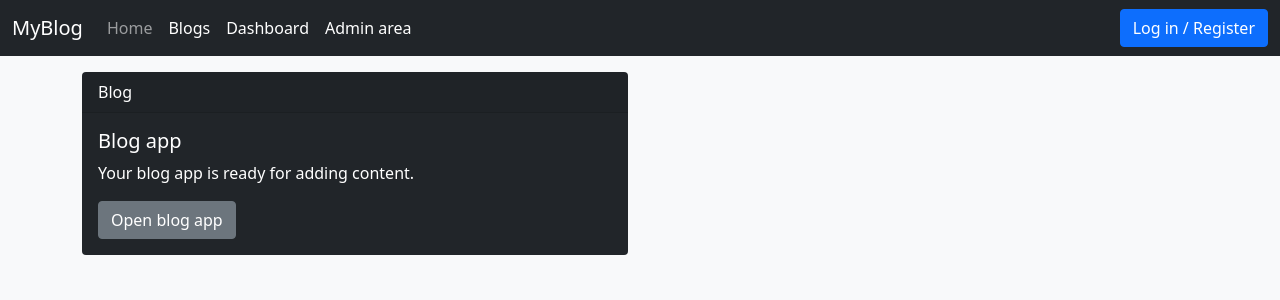
After one commit to sandnima/Simple-blog-with-Django, a Django app: template dashboard/templates/dashboard/dashboard.html in a window 1280 px wide. The commit adds this page. Shown: the top 300 px of the page. Run offline with Django 3.2, Linux system fonts and the light colour scheme; the template is opened without the code that fills it, so the values that code supplies are empty.

Commit message:
Navbar improved some name changes

```diff
--- a/dashboard/templates/dashboard/create_update.html
+++ b/dashboard/templates/dashboard/article_create_update.html
@@ -29,7 +29,7 @@
                 {{ form.content }}
             </div>
             <div class="col-4">
-                <button type="submit" class="btn col-6 btn-primary mb-3">Save</button>
+                <button type="submit" class="btn col-12 col-md-6 btn-primary mb-3">Save</button>
 
                 <div class="mb-3">
                     <label for="{{ form.headline.id_for_label }}" class="form-label">{{ form.headline.label }}</label>
--- a/dashboard/templates/dashboard/article_list.html
+++ b/dashboard/templates/dashboard/article_list.html
@@ -56,7 +56,7 @@
                                                      src="{{ object.small_image.url }}">
                                             </div>
                                             <div class="">
-                                                <span class="h6">
+                                                <span class="h6 text-wrap">
                                                     {{ object.title }}
                                                 </span>
                                                 <a href="{{ object.absolute_url }}" target="_blank">
--- /dev/null
+++ b/dashboard/templates/dashboard/dashboard.html
@@ -0,0 +1,33 @@
+{% extends 'base.html' %}
+{% load static %}
+
+{% block title %}Article List{% endblock %}
+
+{% block scripts %}
+{% endblock scripts %}
+
+{% block styles %}
+{% endblock styles %}
+
+{% block content %}
+    <div class="row row-cols-1 row-cols-md-2 g-4">
+        <div class="col">
+            <div class="card text-white bg-dark mb-3">
+                <div class="card-header">Blog</div>
+                <div class="card-body">
+                    <h5 class="card-title">Blog app</h5>
+                    <p class="card-text">Your blog app is ready for adding content.</p>
+                    <a href="{% url 'dashboard:article_list' %}" class="btn btn-secondary">Open blog app</a>
+                </div>
+            </div>
+        </div>
+    </div>
+
+
+
+
+
+{% endblock content %}
+
+{% block extra_body %}
+{% endblock extra_body %}
--- /dev/null
+++ b/dashboard/templatetags/custom_tags.py
@@ -0,0 +1,9 @@
+from django import template
+register = template.Library()
+
+
+@register.filter('startswith')
+def startswith(text, starts):
+    if isinstance(text, str):
+        return text.startswith(starts)
+    return False
--- a/dashboard/urls.py
+++ b/dashboard/urls.py
@@ -1,5 +1,6 @@
 from django.urls import path
 from .views import (
+    dashboard,
     article_list,
     article_update_or_create_view,
     ArticleDeleteView,
@@ -7,7 +8,7 @@ from .views import (
 
 app_name = 'dashboard'
 urlpatterns = [
-    # path('', dashboard, name='index'),
+    path('', dashboard, name='index'),
     path('blog/', article_list, name='article_list'),
     path('blog/create/', article_update_or_create_view, name='create'),
     path('blog/<slug>/update/', article_update_or_create_view, name='update'),
--- a/templates/navbar.html
+++ b/templates/navbar.html
@@ -1,8 +1,10 @@
+{% load custom_tags %}
+
 {% url 'index' as path_to_home %}
 {% url 'admin:index' as path_to_admin %}
 {% url 'about' as path_to_about %}
 {% url 'blog:list-index' as path_to_blog_list %}
-{% url 'blog:create' as path_to_blog_create %}
+{% url 'dashboard:index' as path_to_dashboard %}
 {% url 'profiles:my-profile' as path_to_my_profile %}
 
 <nav class="navbar navbar-expand-lg navbar-dark bg-dark">
@@ -19,20 +21,16 @@
                        href="{{ path_to_home }}">Home</a>
                 </li>
                 <li>
-                    <a class="nav-link {% if path_to_blog_list in request.path %}active{% endif %}" aria-current="page"
+                    <a class="nav-link {% if request.path|startswith:path_to_blog_list %}active{% endif %}" aria-current="page"
                        href="{{ path_to_blog_list }}">Blogs</a>
                 </li>
                 <li>
-                    <a class="nav-link {% if path_to_blog_create in request.path %}active{% endif %}"
+                    <a class="nav-link {% if request.path|startswith:path_to_dashboard %}active{% endif %}"
                        aria-current="page"
-                       href="{{ path_to_blog_create }}">Creat New</a>
+                       href="{{ path_to_dashboard }}">Dashboard</a>
                 </li>
-                {#                <li class="nav-item">#}
-                {#                    <a class="nav-link {% if path_to_my_profile in request.path %}active{% endif %}"#}
-                {#                       href="{{ path_to_my_profile }}">My Profile</a>#}
-                {#                </li>#}
                 <li class="nav-item">
-                    <a class="nav-link {% if path_to_admin in request.path %}active{% endif %}"
+                    <a class="nav-link {% if request.path|startswith:path_to_admin%}active{% endif %}"
                        href="{{ path_to_admin }}">Admin area</a>
                 </li>
             </ul>
@@ -49,9 +47,10 @@
                             {{ user|title }}
                         </a>
                         <ul class="dropdown-menu dropdown-menu-dark dropdown-menu-end" aria-labelledby="navbarDropdown">
-                            <li><a class="dropdown-item disabled" href="#">Profile</a></li>
+                            <li><a class="dropdown-item" href="{{ path_to_dashboard }}"><i class="bi bi-bank2 me-2"></i>Dashboard</a></li>
+                            <li><a class="dropdown-item disabled" href="#"><i class="bi bi-person-fill me-2"></i>Profile</a></li>
                             <li><hr class="dropdown-divider"></li>
-                            <li><a class="dropdown-item text-danger" href="{{ '/accounts/logout/' }}">Log out</a></li>
+                            <li><a class="dropdown-item text-danger" href="{{ '/accounts/logout/' }}"><i class="bi bi-box-arrow-right me-2"></i>Log out</a></li>
                         </ul>
                     </li>
                 {% endif %}
```
Also changed, not shown: dashboard/views.py (+8 -2 lines), dashboard/templatetags/__init__.py (added).
